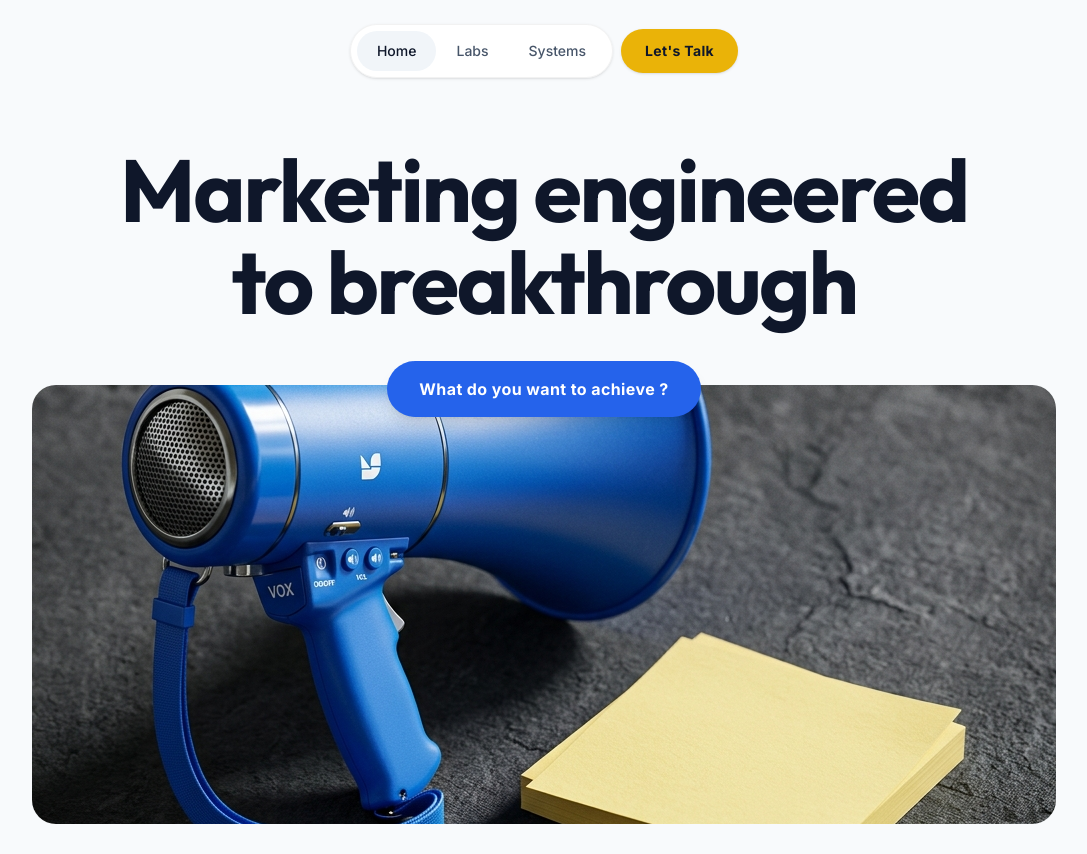
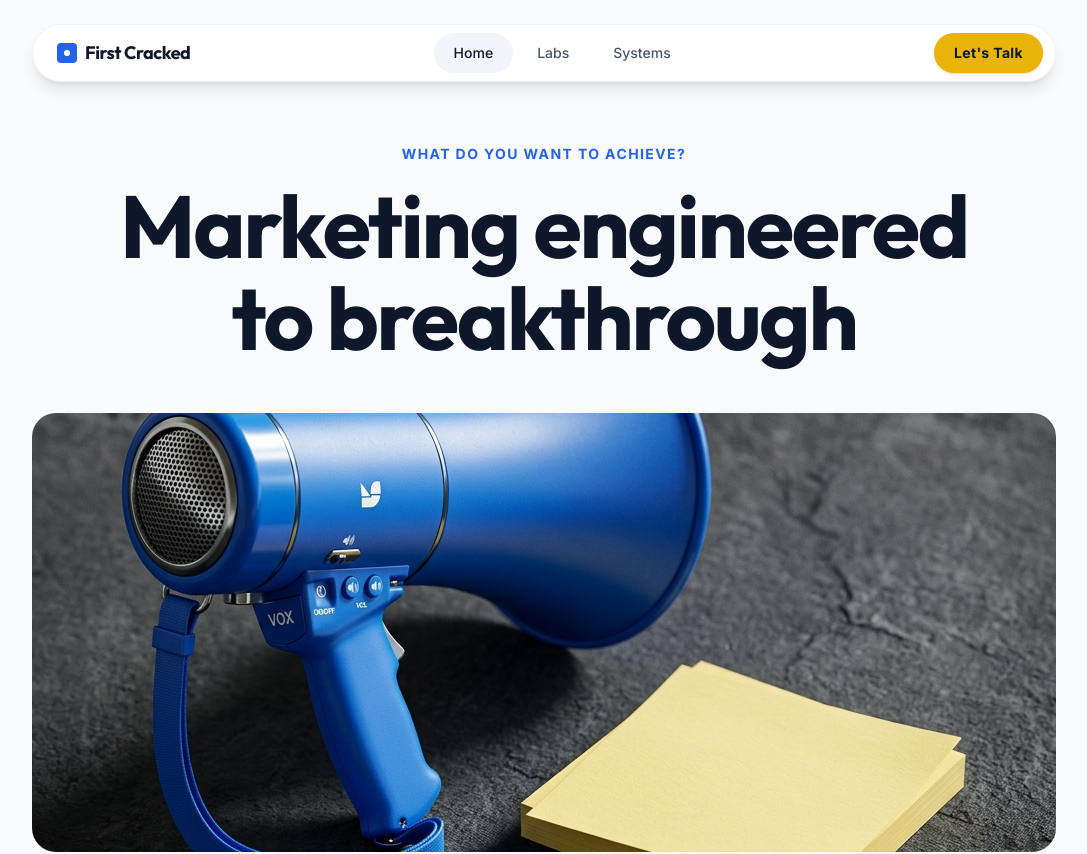
Before and after one commit to thedanielwilliams/firstcracked, a Next.js app: page / in a window 1280 px wide. Shown: the top 854 px of the page, without its empty margins (96-1183 px from the left). Built offline with nearby package versions, Linux system fonts and the light colour scheme.

Commit message:
refactor: redesign global header and standardize landing page hero sections

```diff
--- a/src/app/labs/page.tsx
+++ b/src/app/labs/page.tsx
@@ -21,6 +21,15 @@ export default function LabsPage() {
 
       {/* Hero Section */}
       <section className="pt-12 px-6 md:px-12 max-w-7xl mx-auto w-full flex flex-col items-center text-center">
+        <motion.p
+          initial="hidden"
+          animate="visible"
+          variants={FADE_UP}
+          className="text-xs md:text-sm font-bold uppercase tracking-widest text-[var(--color-brand-blue)] mb-4"
+        >
+          What do you want to achieve?
+        </motion.p>
+
         <motion.h1
           initial="hidden" animate="visible" variants={FADE_UP}
           className="text-5xl md:text-7xl font-bold font-heading leading-[1.05] tracking-tight max-w-4xl"
@@ -36,18 +45,9 @@ export default function LabsPage() {
         </motion.p>
 
         <motion.div
-          initial="hidden" animate="visible" variants={FADE_UP} transition={{ delay: 0.2 }}
-          className="mt-8 z-10"
-        >
-          <Button size="lg" className="rounded-full shadow-lg">
-            What do you want to achieve ?
-          </Button>
-        </motion.div>
-
-        <motion.div
           initial={{ opacity: 0, scale: 0.95 }}
           animate={{ opacity: 1, scale: 1, transition: { delay: 0.3, duration: 0.8 } }}
-          className="mt-[-2rem] w-full max-w-5xl rounded-3xl overflow-hidden relative aspect-[21/9]"
+          className="mt-8 md:mt-12 w-full max-w-5xl rounded-3xl overflow-hidden relative aspect-[16/10] md:aspect-[21/9]"
         >
           <Image
             src="/flask.png"
--- a/src/app/page.tsx
+++ b/src/app/page.tsx
@@ -21,6 +21,15 @@ export default function Home() {
 
       {/* Hero Section */}
       <section className="pt-12 px-6 md:px-12 max-w-7xl mx-auto w-full flex flex-col items-center text-center">
+        <motion.p
+          initial="hidden"
+          animate="visible"
+          variants={FADE_UP}
+          className="text-xs md:text-sm font-bold uppercase tracking-widest text-[var(--color-brand-blue)] mb-4"
+        >
+          What do you want to achieve?
+        </motion.p>
+
         <motion.h1
           initial="hidden"
           animate="visible"
@@ -31,20 +40,9 @@ export default function Home() {
         </motion.h1>
 
         <motion.div
-          initial="hidden"
-          animate="visible"
-          variants={FADE_UP}
-          className="mt-8 z-10"
-        >
-          <Button size="lg" className="rounded-full shadow-lg">
-            What do you want to achieve ?
-          </Button>
-        </motion.div>
-
-        <motion.div
           initial={{ opacity: 0, scale: 0.95 }}
           animate={{ opacity: 1, scale: 1, transition: { delay: 0.2, duration: 0.8 } }}
-          className="mt-[-2rem] w-full max-w-5xl rounded-3xl overflow-hidden relative aspect-[21/9]"
+          className="mt-8 md:mt-12 w-full max-w-5xl rounded-3xl overflow-hidden relative aspect-[16/10] md:aspect-[21/9]"
         >
           <Image
             src="/megaphone.png"
--- a/src/app/systems/page.tsx
+++ b/src/app/systems/page.tsx
@@ -21,6 +21,15 @@ export default function SystemsPage() {
 
       {/* Hero Section */}
       <section className="pt-12 px-6 md:px-12 max-w-7xl mx-auto w-full flex flex-col items-center text-center">
+        <motion.p
+          initial="hidden"
+          animate="visible"
+          variants={FADE_UP}
+          className="text-xs md:text-sm font-bold uppercase tracking-widest text-[var(--color-brand-blue)] mb-4"
+        >
+          What do you want to achieve?
+        </motion.p>
+
         <motion.h1
           initial="hidden" animate="visible" variants={FADE_UP}
           className="text-5xl md:text-7xl font-bold font-heading leading-[1.05] tracking-tight max-w-4xl"
@@ -36,18 +45,9 @@ export default function SystemsPage() {
         </motion.p>
 
         <motion.div
-          initial="hidden" animate="visible" variants={FADE_UP} transition={{ delay: 0.2 }}
-          className="mt-8 z-10"
-        >
-          <Button size="lg" className="rounded-full shadow-lg">
-            What do you want to achieve ?
-          </Button>
-        </motion.div>
-
-        <motion.div
           initial={{ opacity: 0, scale: 0.95 }}
           animate={{ opacity: 1, scale: 1, transition: { delay: 0.3, duration: 0.8 } }}
-          className="mt-[-2rem] w-full max-w-5xl rounded-3xl overflow-hidden relative aspect-[21/9]"
+          className="mt-8 md:mt-12 w-full max-w-5xl rounded-3xl overflow-hidden relative aspect-[16/10] md:aspect-[21/9]"
         >
           <Image
             src="/book.png"
--- a/src/components/Header.tsx
+++ b/src/components/Header.tsx
@@ -23,10 +23,18 @@ export function Header() {
   }, [pathname])
 
   return (
-    <header className="fixed top-6 left-0 right-0 z-50 flex justify-center px-4 pointer-events-none">
-      <div className="flex items-center gap-2 pointer-events-auto">
-        {/* Desktop Navigation Pill */}
-        <nav className="hidden md:flex items-center bg-white/90 backdrop-blur-md rounded-full shadow-sm p-1.5 border border-black/5">
+    <header className="fixed top-6 left-0 right-0 z-50 px-4 pointer-events-none flex justify-center">
+      <div className="w-full max-w-5xl bg-white/90 backdrop-blur-md rounded-full shadow-lg border border-black/5 p-2 flex items-center justify-between pointer-events-auto">
+        {/* Brand/Logo */}
+        <Link href="/" className="flex items-center gap-2 font-heading font-bold text-lg tracking-tight pl-4 hover:opacity-90 transition-opacity">
+          <div className="w-5 h-5 bg-[var(--color-brand-blue)] rounded-sm flex items-center justify-center">
+            <div className="w-1.5 h-1.5 bg-white rounded-full"></div>
+          </div>
+          <span className="text-[var(--color-brand-dark)]">First Cracked</span>
+        </Link>
+
+        {/* Desktop Navigation */}
+        <nav className="hidden md:flex items-center gap-1">
           {links.map((link) => {
             const isActive = pathname === link.href
             return (
@@ -49,32 +57,28 @@ export function Header() {
           })}
         </nav>
 
-        {/* Let's Talk Button - Desktop */}
-        <div className="hidden md:block">
-          <Button asChild variant="yellow" className="h-[44px] px-6">
+        {/* Action Buttons */}
+        <div className="flex items-center gap-2 pr-1">
+          {/* Let's Talk Button */}
+          <Button asChild variant="yellow" className="h-[40px] px-5 text-sm">
             <Link href="/contact">Let's Talk</Link>
           </Button>
-        </div>
 
-        {/* Mobile Header elements */}
-        <div className="flex md:hidden items-center gap-2">
-          <Button asChild variant="yellow" className="h-[44px] px-6 w-[200px] shadow-lg">
-            <Link href="/contact" className="truncate">Let's Talk</Link>
-          </Button>
+          {/* Mobile Menu Toggle Button */}
           <button
             onClick={() => setIsOpen(!isOpen)}
-            className="flex items-center justify-center w-[44px] h-[44px] bg-white rounded-full shadow-lg border border-black/5"
+            className="flex md:hidden items-center justify-center w-[40px] h-[40px] bg-[var(--color-brand-gray)] text-[var(--color-brand-dark)] rounded-full hover:bg-black/5 transition-colors border border-black/5"
             aria-label="Toggle menu"
           >
-            {isOpen ? <X size={20} /> : <Menu size={20} />}
+            {isOpen ? <X size={18} /> : <Menu size={18} />}
           </button>
         </div>
       </div>
 
       {/* Mobile Menu Overlay */}
       {isOpen && (
-        <div className="fixed inset-0 top-[80px] bg-[var(--background)] z-40 p-6 flex flex-col pointer-events-auto md:hidden">
-          <nav className="flex flex-col gap-4 text-2xl font-bold font-heading">
+        <div className="fixed inset-x-4 top-[90px] bg-white/95 backdrop-blur-md rounded-3xl shadow-xl border border-black/5 z-40 p-6 flex flex-col pointer-events-auto md:hidden animate-in fade-in slide-in-from-top-4 duration-200">
+          <nav className="flex flex-col gap-4 text-xl font-bold font-heading">
             {links.map((link) => (
               <Link
                 key={link.href}
```
